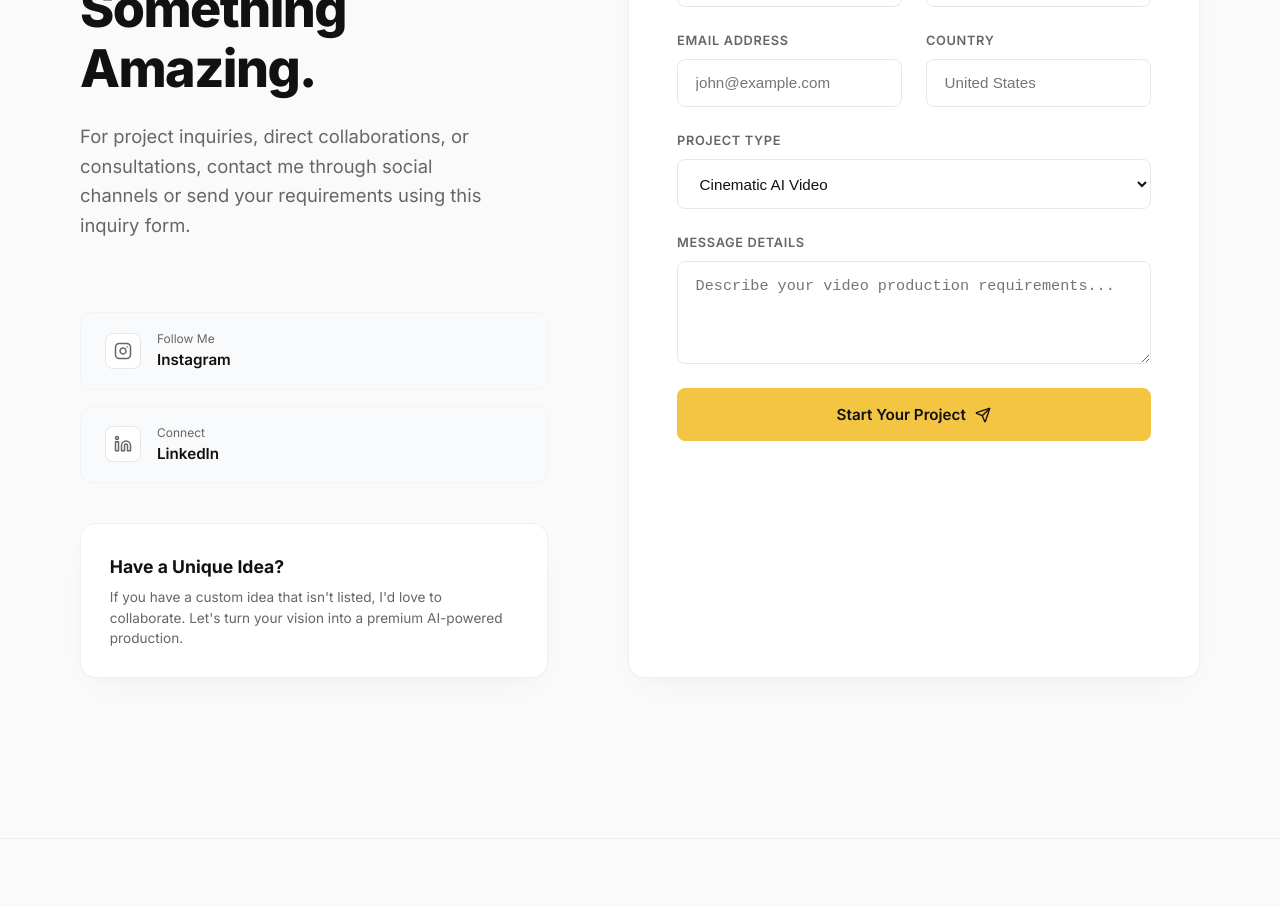
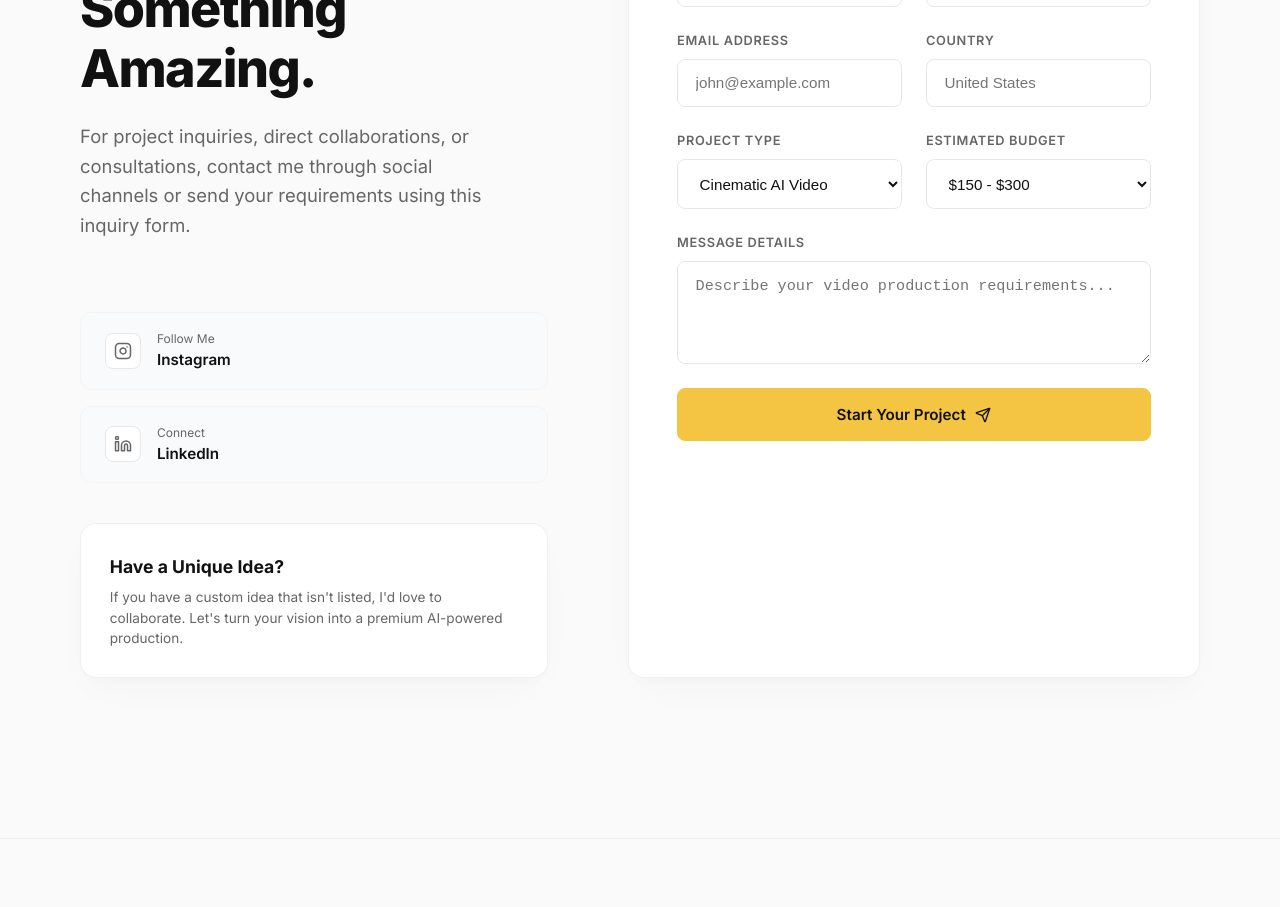
Before and after one commit to mhdfaheem022-ship-it/Faheempartfolio, a React (Vite) app: page / in a window 1280 px wide. Shown: the part 8720-9627 px from the top of the page. Built offline with nearby package versions, Linux system fonts and the light colour scheme.

Commit message:
feat: add Estimated Budget dropdown field to contact form

```diff
--- a/src/components/Contact.tsx
+++ b/src/components/Contact.tsx
@@ -9,6 +9,7 @@ export default function Contact() {
     email: '',
     country: '',
     projectType: 'Cinematic AI Video',
+    budget: '$150 - $300',
     message: ''
   });
 
@@ -27,6 +28,7 @@ export default function Contact() {
         email: '',
         country: '',
         projectType: 'Cinematic AI Video',
+        budget: '$150 - $300',
         message: ''
       });
 
@@ -160,6 +162,7 @@ export default function Contact() {
                 </div>
               </div>
 
+              <div className="form-grid-2">
                 <div className="form-group">
                   <label htmlFor="projectType">Project Type</label>
                   <select
@@ -177,6 +180,23 @@ export default function Contact() {
                     <option>AI Podcast Generation</option>
                     <option>Other / Custom Project</option>
                   </select>
+                </div>
+
+                <div className="form-group">
+                  <label htmlFor="budget">Estimated Budget</label>
+                  <select
+                    id="budget"
+                    value={formData.budget}
+                    onChange={(e) => setFormData({ ...formData, budget: e.target.value })}
+                  >
+                    <option>Less than $150</option>
+                    <option>$150 - $300</option>
+                    <option>$300 - $500</option>
+                    <option>$500 - $1,000</option>
+                    <option>$1,000 - $2,500</option>
+                    <option>$2,500+</option>
+                  </select>
+                </div>
               </div>
 
               <div className="form-group">
```
Lines whose indentation alone changed are shown as unchanged.
